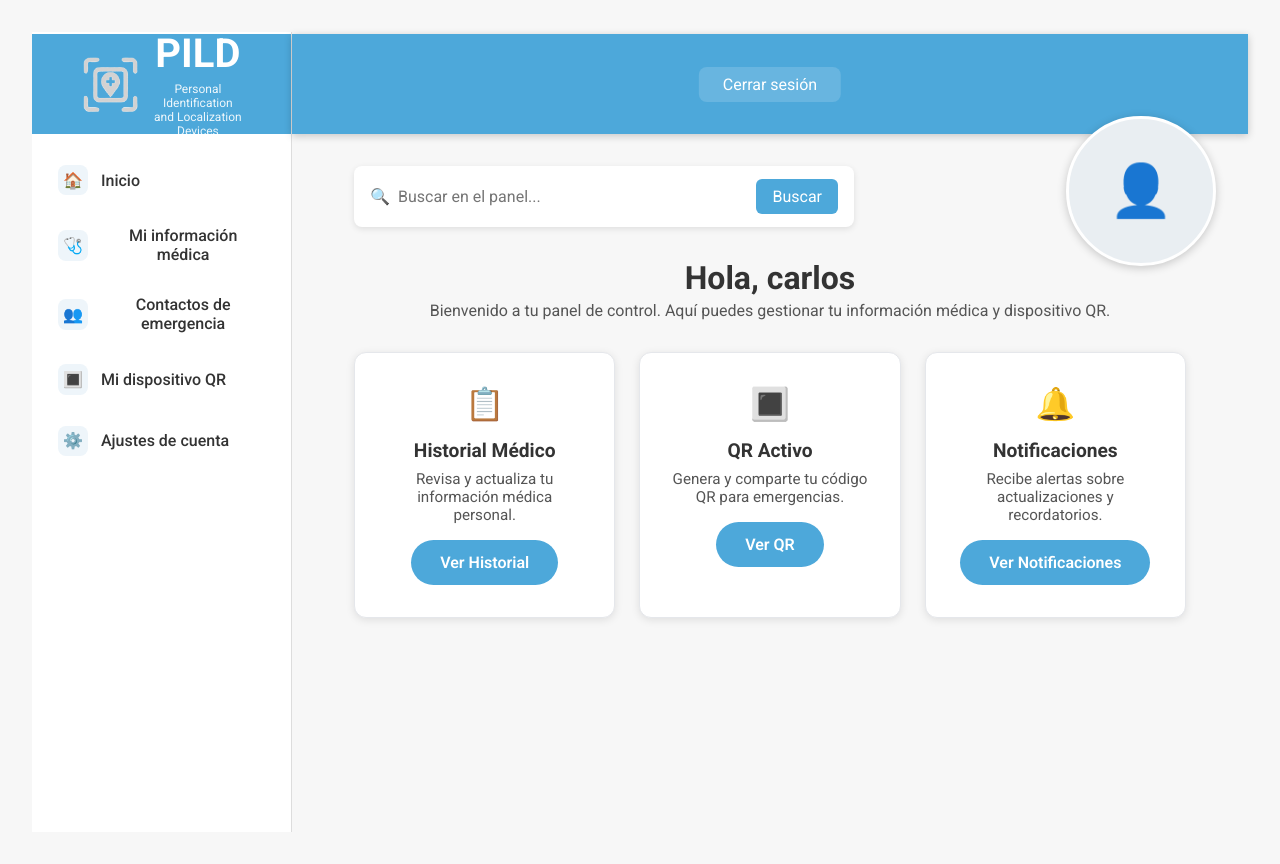
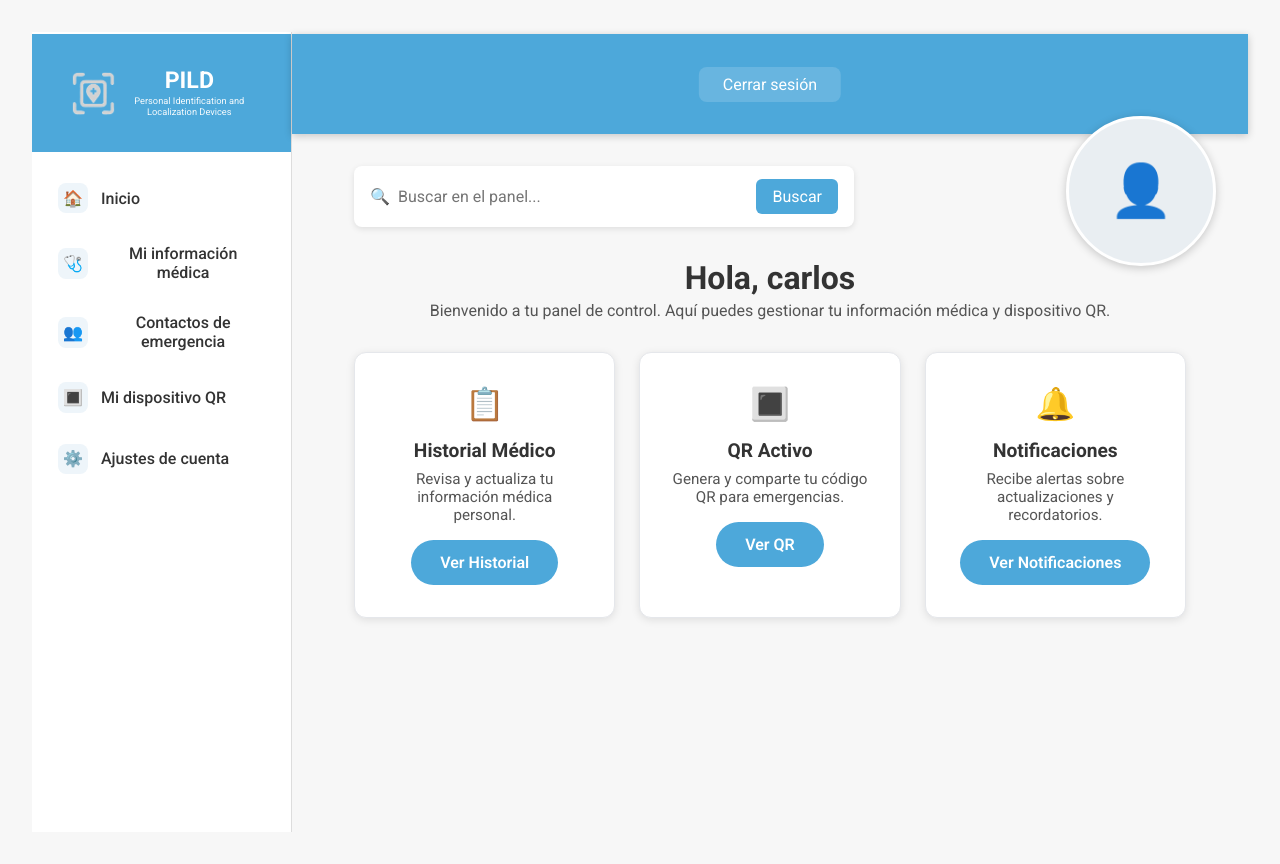
Before and after one commit to car1087/PROYECTO-RA-Z-frontend, a React (Vite) app: page /dashboard in a window 1280 px wide. Built offline with nearby package versions, Linux system fonts and the light colour scheme; no server answers; sample sign-in values are in the browser's storage.

Commit message:
style: compactar encabezado lateral de PILD y subtitulo

```diff
--- a/src/Dashboard.css
+++ b/src/Dashboard.css
@@ -64,34 +64,41 @@ body {
 .sidebar-header {
   background-color: var(--azul);
   color: var(--blanco);
-  padding: 1.5rem;
+  padding: 0.7rem 0.85rem;
   text-align: center;
   border-bottom: none;
   display: flex;
   align-items: center;
   justify-content: center;
   flex-direction: column;
-  height: 100px;
+  height: 118px;
+  overflow: hidden;
 }
 
 .sidebar-header .logo-text h1 {
   color: var(--blanco);
-  font-size: 2.5rem;
+  font-size: 1.45rem;
   margin: 0;
   font-weight: 700;
+  line-height: 1.05;
 }
 
 .sidebar-header .logo-text p {
   color: var(--blanco);
-  opacity: 0.9;
-  font-size: 0.75rem;
-  margin-top: 0.3rem;
+  opacity: 0.95;
+  font-size: 0.58rem;
+  margin-top: 0.22rem;
+  line-height: 1.18;
+  max-width: 145px;
+  word-break: break-word;
 }
 
 .logo {
   display: flex;
   align-items: center;
-  gap: 0.8rem;
+  gap: 0.6rem;
+  width: 100%;
+  justify-content: center;
 }
 
 .logo-icon {
@@ -113,7 +120,7 @@ body {
    Tamaño y ajuste del logo de PILD
 ============================== */
 .logo-pild {
-  width: 60px;   /* ← ajusta este valor según necesites */
+  width: 46px;   /* <- compacto para que no desborde el texto */
   height: auto;
   display: block;
 }
```
